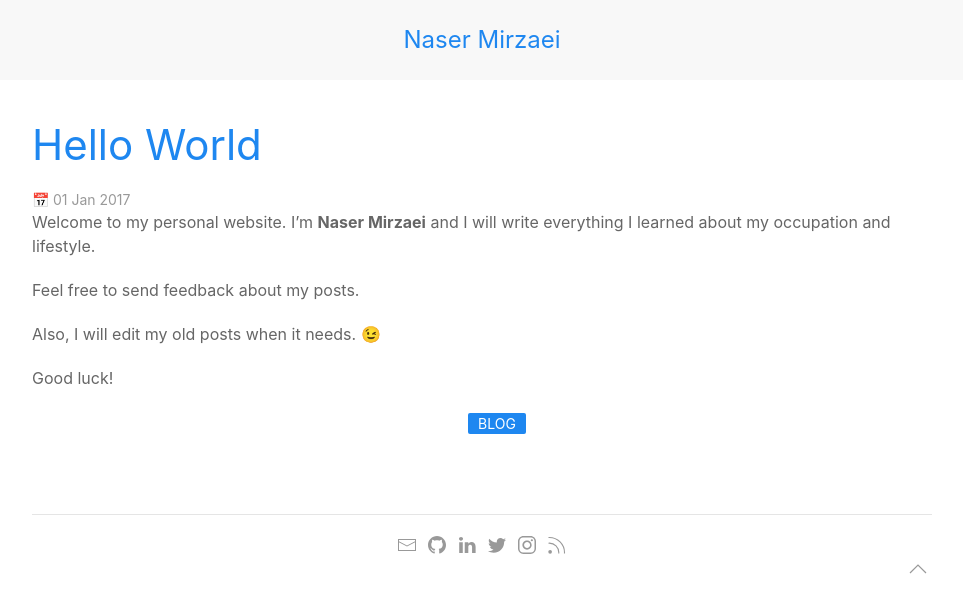
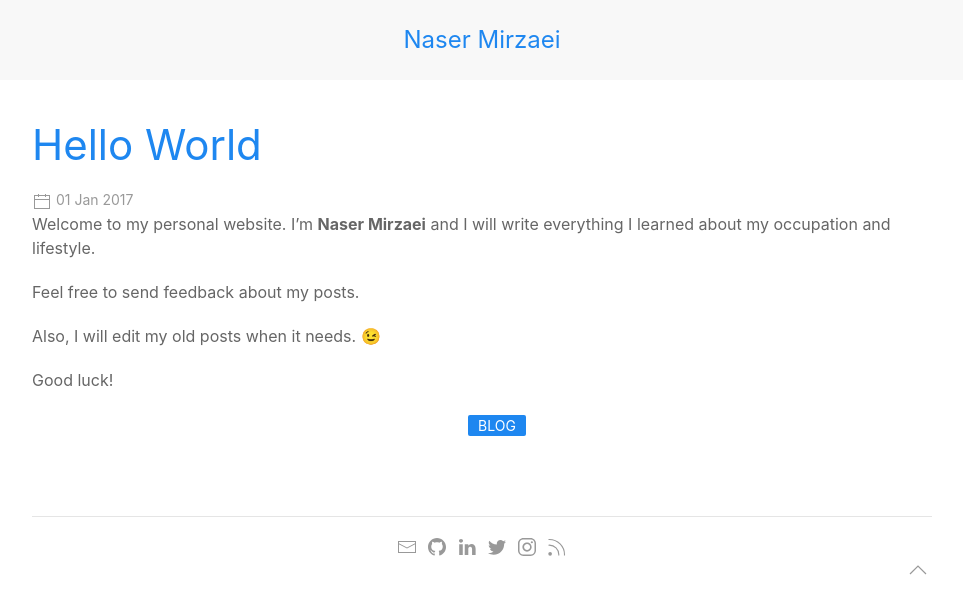
Before and after one commit to nasermirzaei89/nasermirzaei89.github.io, a Jekyll site: the page built from _posts/2017-01-01-hello-world.md, in a window 1280 px wide. Shown: the top 614 px of the page, without its empty margins (158-1121 px from the left). Built offline with Jekyll 4.4.1, drawn with Linux system fonts in a browser that asks for light colours; nearby versions of some CDN libraries; emoji names are drawn with the system emoji font; comment, search, counter and statistics services are not loaded.

Commit message:
update post ui

```diff
--- a/_layouts/post.html
+++ b/_layouts/post.html
@@ -4,7 +4,10 @@ layout: base
 <div class="uk-container uk-container-small">
     <article class="uk-article uk-padding uk-padding-remove-horizontal">
         <h2 class="uk-article-title"><a href="{{page.url}}">{{page.title}}</a></h2>
-        <div class="uk-article-meta">📅 {{page.date | date_to_string}}</div>
+        <div class="uk-article-meta">
+            <span uk-icon="calendar"></span>
+            <span>{{page.date | date_to_string}}</span>
+        </div>
 
         <div>{{page.content}}</div>
 
```
